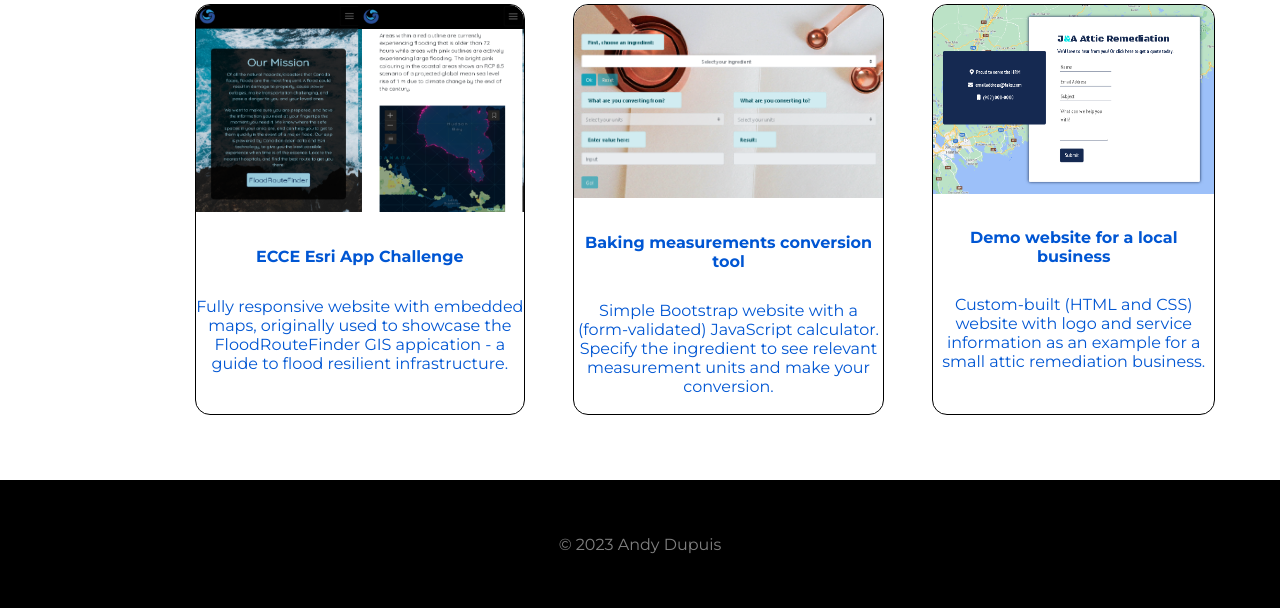
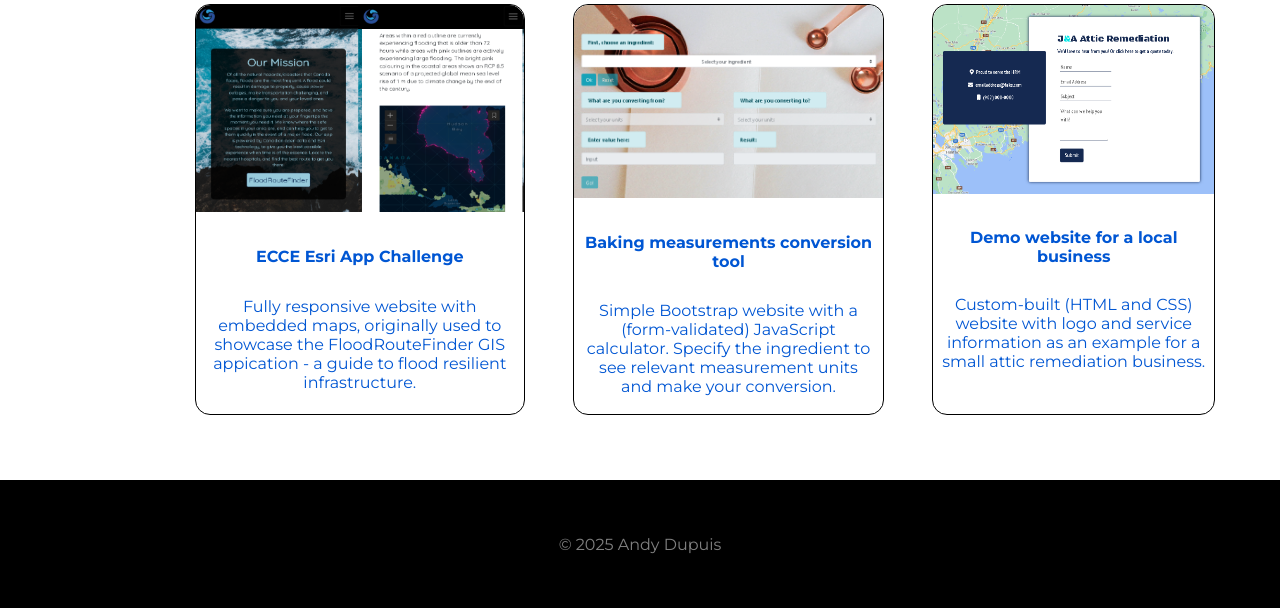
Before and after one commit to AndyDupuis/portfolio, a PHP site: page / in a window 1280 px wide. Shown: the part 2318-2926 px from the top of the page. Run offline with PHP 8.4, Linux system fonts and the light colour scheme; some libraries are stand-ins or nearby versions.

Commit message:
Added padding to card text and updated copyright year

```diff
--- a/css/style.css
+++ b/css/style.css
@@ -79,6 +79,10 @@ h2 {
 .grid-item h4 {
     padding: 3%;
     text-align: center;
+}
+.grid-item p {
+    padding-left: 3%;
+    padding-right: 3%;
 }
 #projects .grid-item {
     width: 100%;
--- a/index.html
+++ b/index.html
@@ -109,7 +109,7 @@
         </div>
 
         <div id="footer">
-            <p>© 2023 Andy Dupuis</p>
+            <p>© 2025 Andy Dupuis</p>
         </div>
 
         <div id="contact" class="side-bar">
```
